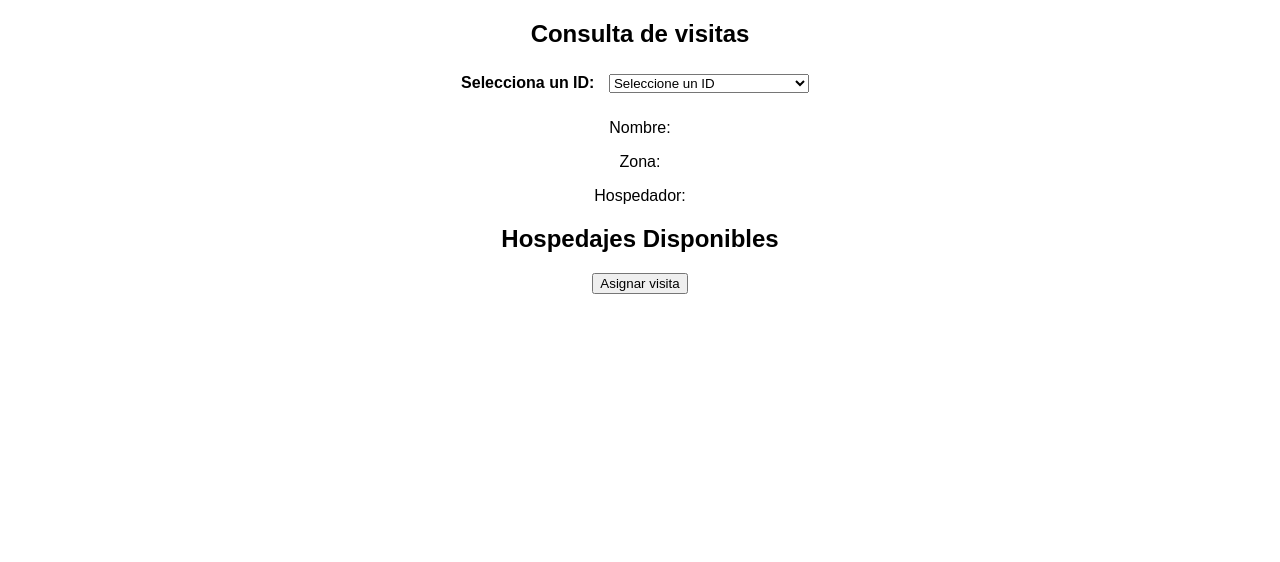
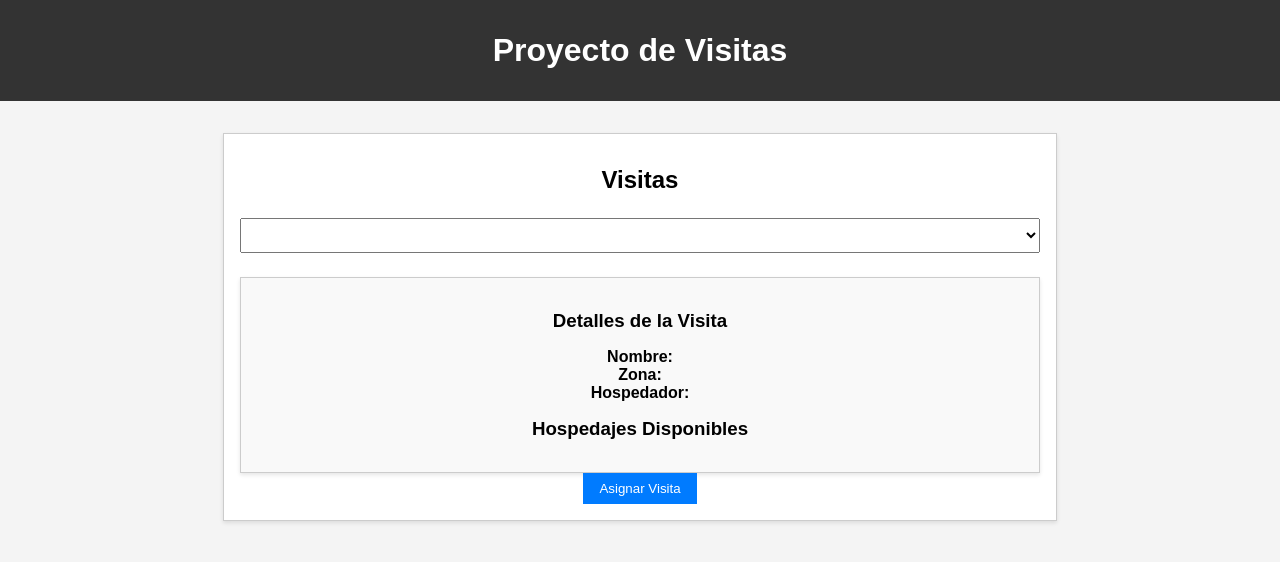
Before and after one commit to MemoryL3ak/Estudios, a website: page public/index.html in a window 1280 px wide. Drawn offline with Linux system fonts and the light colour scheme; no server answers.

Commit message:
cambios front

```diff
--- a/public/index.html
+++ b/public/index.html
@@ -1,37 +1,34 @@
 <!DOCTYPE html>
-<html>
+<html lang="en">
 <head>
-  <title>Consulta de visitas</title>
-  <link rel="stylesheet" type="text/css" href="styles.css">
-
+  <meta charset="UTF-8">
+  <meta name="viewport" content="width=device-width, initial-scale=1.0">
+  <title>Proyecto Visitas</title>
+  <link rel="stylesheet" href="styles.css"> <!-- Agrega un archivo CSS para estilos -->
 </head>
 <body>
-  <h1>Consulta de visitas</h1>
-
-  <label for="visitaId">Selecciona un ID:</label>
-  <select id="visitaId">
-    <!-- Agrega una opción predeterminada deshabilitada para indicar la selección -->
-    <option value="" disabled selected>Seleccione un ID</option>
-  </select>
-
-  <div>
-    <p>Nombre: <span id="Nombre"></span></p>
-    <p>Zona: <span id="Zona"></span></p>
-    <p>Hospedador: <span id="Hospedador"></span></p>
-
-  </div>
-
-  <div>
-    <h2>Hospedajes Disponibles</h2>
-    <form id="hospedajesForm">
-      <div id="hospedajesList">
-        <!-- Las opciones de hospedaje se agregarán aquí dinámicamente -->
+  <header>
+    <h1>Proyecto de Visitas</h1>
+    <!-- Agrega un menú de navegación si es necesario -->
+  </header>
+  <main>
+    <section id="visitas-section">
+      <h2>Visitas</h2>
+      <select id="visitaId"></select>
+      <div id="visita-details">
+        <h3>Detalles de la Visita</h3>
+        <p><strong>Nombre:</strong> <span id="Nombre"></span></p>
+        <p><strong>Zona:</strong> <span id="Zona"></span></p>
+        <p><strong>Hospedador:</strong> <span id="Hospedador"></span></p>
+        <div id="hospedajesList">
+          <h3>Hospedajes Disponibles</h3>
+          <!-- Hospedajes se llenarán dinámicamente aquí -->
+        </div>
       </div>
-    </form>
-    <button id="asignarVisitaBtn">Asignar visita</button>
-  </div>
-  <div id="mensaje" class="mensaje"></div>
-
-  <script src="script.js"></script>
+      <button id="asignarVisitaBtn">Asignar Visita</button>
+      <div id="mensaje" class="mensaje"></div>
+    </section>
+  </main>
+  <script src="script.js"></script> <!-- Agrega el archivo JavaScript -->
 </body>
 </html>
--- a/public/script.js
+++ b/public/script.js
@@ -94,6 +94,9 @@ asignarVisitaBtn.addEventListener('click', () => {
         if (data.success) {
           // Asignación exitosa, muestra un mensaje
           mostrarMensaje("Asignación realizada");
+          // Actualiza el campo "Hospedador" con el valor asignado
+          actualizarHospedador(selectedVisitaId);
+
           // Actualiza la página para reflejar la asignación.
           //location.reload();
         } else {
@@ -124,3 +127,20 @@ function mostrarMensaje(mensaje, exito) {
     mensajeDiv.style.display = 'none'; // Oculta el mensaje después de unos segundos
   }, 3000); // Ajusta este valor según tus preferencias
 }
+
+
+function actualizarHospedador(visitaId) {
+  // Realiza una solicitud al servidor para obtener el Hospedador actualizado
+  fetch(`/visitas/${visitaId}`)
+    .then((response) => response.json())
+    .then((data) => {
+      if (data.length > 0) {
+        const visita = data[0];
+        const hospedadorSpan = document.getElementById('Hospedador');
+        hospedadorSpan.textContent = visita.Hospedador;
+      }
+    })
+    .catch((error) => {
+      console.error(error);
+      console.error('Error al obtener el Hospedador actualizado.');
+    })};
--- a/public/styles.css
+++ b/public/styles.css
@@ -1,31 +1,79 @@
-.mensaje {
-    text-align: center;
-    padding: 5px;
-    margin: 5px;
+/* Reset de estilos para quitar márgenes y rellenos predeterminados */
+html, body, h1, h2, h3, p, select, button {
+    margin: 0;
+    padding: 0;
+  }
 
-    color: #007100;
-    font-weight: bold;
-    display: none;
-  }
+  /* Estilos generales para el cuerpo de la página */
   body {
     font-family: Arial, sans-serif;
+    background-color: #f4f4f4;
+    margin: 0;
+    padding: 0;
+  }
+
+  /* Encabezado de la página */
+  header {
+    background-color: #333;
+    color: #fff;
     text-align: center;
-    margin: 20px;
-}
+    padding: 1rem;
+  }
 
-h1 {
-    font-size: 24px;
-}
+  /* Encabezados de sección */
+  h1, h2, h3 {
+    margin: 1rem 0;
+  }
 
-label {
+  /* Sección de visitas */
+  #visitas-section {
+    background-color: #fff;
+    max-width: 800px;
+    margin: 2rem auto;
+    padding: 1rem;
+    border: 1px solid #ccc;
+    box-shadow: 0 2px 4px rgba(0, 0, 0, 0.1);
+    text-align: center;
+  }
+
+  /* Select de visitas */
+  #visitaId {
+    width: 100%;
+    padding: 0.5rem;
+    margin: 0.5rem 0;
+  }
+
+  /* Detalles de visita */
+  #visita-details {
+    margin-top: 1rem;
+    padding: 1rem;
+    background-color: #f9f9f9;
+    border: 1px solid #ccc;
+    box-shadow: 0 2px 4px rgba(0, 0, 0, 0.1);
+  }
+
+  /* Lista de hospedajes */
+  #hospedajesList {
+    margin-top: 1rem;
+  }
+
+  /* Botón de asignar visita */
+  #asignarVisitaBtn {
+    background-color: #007bff;
+    color: #fff;
+    padding: 0.5rem 1rem;
+    border: none;
+    cursor: pointer;
+  }
+
+  /* Mensaje emergente */
+  .mensaje {
+    display: none;
+    padding: 0.5rem;
+    margin-top: 1rem;
+    text-align: center;
+    border: 1px solid #ccc;
+    background-color: #0eda0e;
+    color: #333333;
     font-weight: bold;
-}
-
-select {
-    width: 200px;
-    margin: 10px;
-}
-
-#info {
-    margin: 20px;
-}
+  }
```
